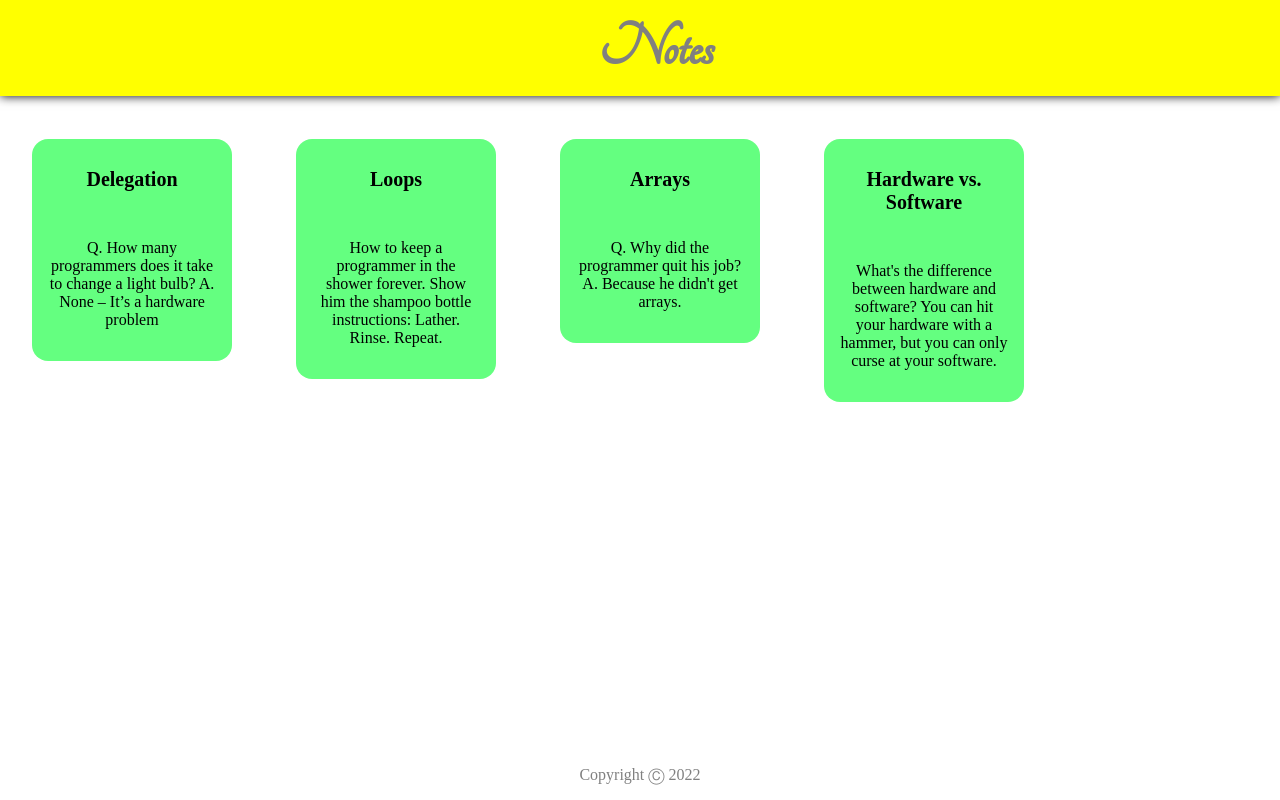
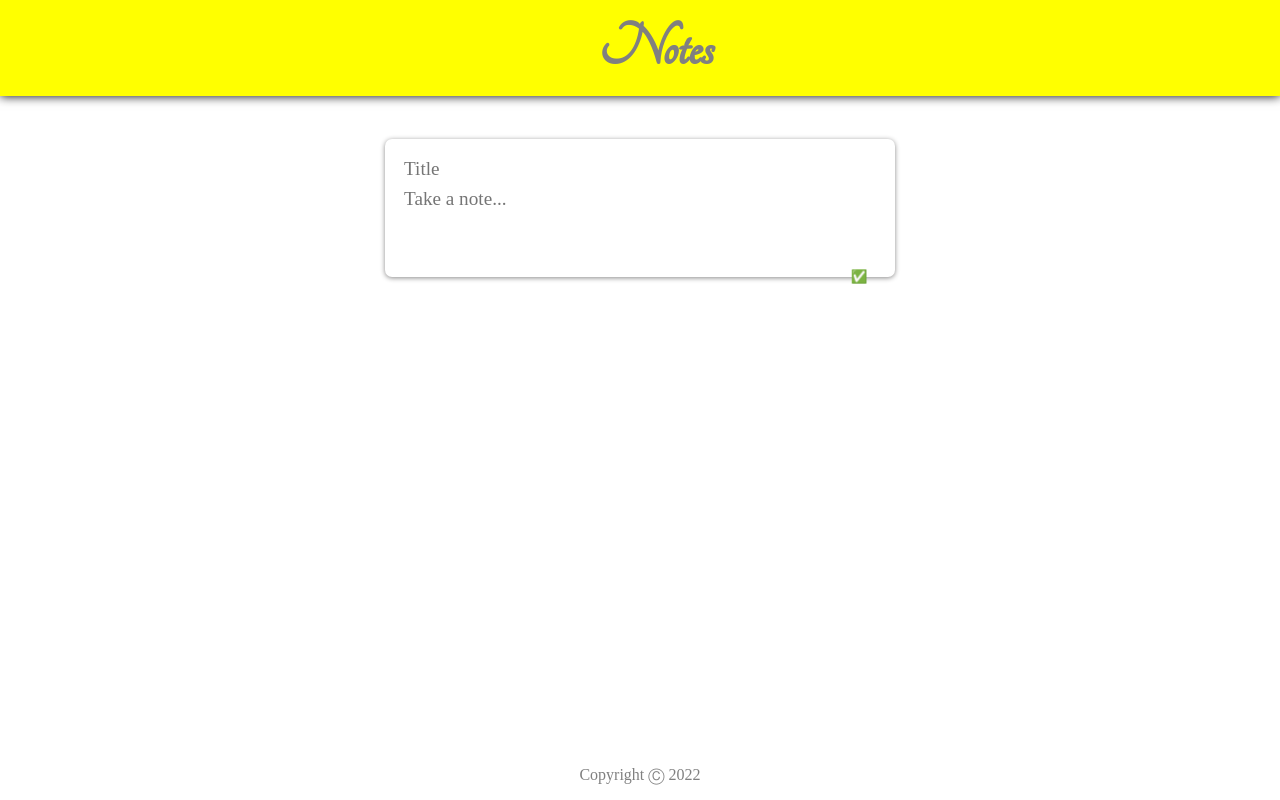
Before and after one commit to tejaspundlik/notes-clone, a React (Create React App) app: page / in a window 1280 px wide. Built offline with nearby package versions, Linux system fonts and the light colour scheme.

Commit message:
Complete App

```diff
--- a/public/index.html
+++ b/public/index.html
@@ -3,9 +3,12 @@
   <head>
     <meta charset="utf-8" />
     <meta name="viewport" content="width=device-width, initial-scale=1" />
-    <link rel="icon" href="/images/favicon.png">
-    <link rel="stylesheet" href="https://fonts.googleapis.com/css?family=Tangerine">
-    <link rel="stylesheet" href="./styles.css">
+    <link rel="icon" href="/images/favicon.png" />
+    <link
+      rel="stylesheet"
+      href="https://fonts.googleapis.com/css?family=Tangerine"
+    />
+    <link rel="stylesheet" href="./styles.css" />
     <title>To-Do List</title>
   </head>
   <body>
--- a/public/styles.css
+++ b/public/styles.css
@@ -2,44 +2,88 @@ body {
   margin: 0px;
   padding: 0px;
 }
-header{
+header {
   font-size: 2rem;
   background-color: yellow;
   box-shadow: 0 0 10px 0 black;
   width: 100%;
 }
-header h1{
-    font-family: 'Tangerine', serif;
+header h1 {
+  font-family: "Tangerine", serif;
   text-align: center;
   color: grey;
   margin-top: 0;
   padding: 1rem 0 1rem 2rem;
 }
-footer{
-    position:absolute;
+footer {
+  position: absolute;
   width: 100%;
   bottom: 0;
 }
-footer p{
+footer p {
   color: grey;
   font-size: 1rem;
   text-align: center;
 }
-.note{
+.note {
   margin: 2rem;
   margin-top: 0;
   border-radius: 1rem;
-    background-color: rgba(0, 255, 47, 0.607);
+  background-color: oldlace;
   width: 200px;
   float: left;
 }
-.note p{
+.note p {
   padding: 1rem;
   text-align: center;
   font-size: 16px;
 }
-.note h1{
+.note h1 {
   padding: 1rem;
   text-align: center;
   font-size: 20px;
 }
+.note button {
+  background-color: transparent;
+  position: relative;
+  float: right;
+  margin-right: 10px;
+  color: #f5ba13;
+  border: none;
+  width: 12px;
+  height: 12px;
+  cursor: pointer;
+  outline: none;
+}
+form {
+  position: relative;
+  width: 480px;
+  margin: 30px auto 20px auto;
+  background: #fff;
+  padding: 15px;
+  border-radius: 7px;
+  box-shadow: 0 1px 5px rgb(138, 137, 137);
+}
+form input,
+form textarea {
+  width: 100%;
+  border: none;
+  padding: 4px;
+  outline: none;
+  font-size: 1.2em;
+  font-family: inherit;
+  resize: none;
+}
+form button {
+  position: absolute;
+  right: 18px;
+  bottom: -18px;
+  background: transparent;
+  color: #fff;
+  border: none;
+  border-radius: 50%;
+  width: 36px;
+  height: 36px;
+  cursor: pointer;
+  outline: none;
+}
--- a/src/Components/App.jsx
+++ b/src/Components/App.jsx
@@ -1,21 +1,44 @@
-import React from "react";
-import Header from "./Header"
-import Footer from "./Footer"
-import Note from "./Note"
-import notes from "../notes"
+import React, { useState } from "react";
+import Header from "./Header";
+import Footer from "./Footer";
+import Note from "./Note";
+import CreateArea from "./CreateArea";
 
-function createNotes(item){
-   return (<Note
-    key = {item.key}
-    title={item.title}
-    content={item.content}
-    />);
+function App() {
+  const [notes, setNotes] = useState([]);
+
+  function addNote(newNote) {
+    setNotes((prevNotes) => {
+      return [...prevNotes, newNote];
+    });
+  }
+
+  function deleteNote(id) {
+    setNotes((prevNotes) => {
+      return prevNotes.filter((noteItem, index) => {
+        return index !== id;
+      });
+    });
+  }
+
+  return (
+    <div>
+      <Header />
+      <CreateArea onAdd={addNote} />
+      {notes.map((noteItem, index) => {
+        return (
+          <Note
+            key={index}
+            id={index}
+            title={noteItem.title}
+            content={noteItem.content}
+            onDelete={deleteNote}
+          />
+        );
+      })}
+      <Footer />
+    </div>
+  );
 }
-function App(){
-    return(<div>
-        <Header />
-        {notes.map(createNotes)}
-        <Footer />
-    </div>);
-}
+
 export default App;
--- /dev/null
+++ b/src/Components/CreateArea.jsx
@@ -0,0 +1,51 @@
+import React, { useState } from "react";
+
+function CreateArea(props) {
+  const [note, setNote] = useState({
+    title: "",
+    content: "",
+  });
+
+  function handleChange(event) {
+    const { name, value } = event.target;
+
+    setNote((prevNote) => {
+      return {
+        ...prevNote,
+        [name]: value,
+      };
+    });
+  }
+
+  function submitNote(event) {
+    props.onAdd(note);
+    setNote({
+      title: "",
+      content: "",
+    });
+    event.preventDefault();
+  }
+
+  return (
+    <div>
+      <form>
+        <input
+          name="title"
+          onChange={handleChange}
+          value={note.title}
+          placeholder="Title"
+        />
+        <textarea
+          name="content"
+          onChange={handleChange}
+          value={note.content}
+          placeholder="Take a note..."
+          rows="3"
+        />
+        <button onClick={submitNote}>✅</button>
+      </form>
+    </div>
+  );
+}
+
+export default CreateArea;
--- a/src/Components/Note.jsx
+++ b/src/Components/Note.jsx
@@ -1,11 +1,17 @@
 import React from "react";
 
-function Note(props){
-    return(
-        <div className="note">
-            <h1>{props.title}</h1>
-            <p>{props.content}</p>
-        </div>
-    );
+function Note(props) {
+  function handleClick() {
+    props.onDelete(props.id);
+  }
+
+  return (
+    <div className="note">
+      <h1>{props.title}</h1>
+      <p>{props.content}</p>
+      <button onClick={handleClick}>❌</button>
+    </div>
+  );
 }
+
 export default Note;
--- a/src/index.js
+++ b/src/index.js
@@ -1,5 +1,5 @@
-import React from 'react';
-import ReactDOM from 'react-dom';
-import App from './Components/App';
+import React from "react";
+import ReactDOM from "react-dom";
+import App from "./Components/App";
 
 ReactDOM.render(<App />, document.getElementById("root"));
--- a/src/notes.js
+++ /dev/null
@@ -1,27 +0,0 @@
-const notes = [
-    {
-      key: 1,
-      title: "Delegation",
-      content:
-        "Q. How many programmers does it take to change a light bulb? A. None – It’s a hardware problem"
-    },
-    {
-      key: 2,
-      title: "Loops",
-      content:
-        "How to keep a programmer in the shower forever. Show him the shampoo bottle instructions: Lather. Rinse. Repeat."
-    },
-    {
-      key: 3,
-      title: "Arrays",
-      content:
-        "Q. Why did the programmer quit his job? A. Because he didn't get arrays."
-    },
-    {
-      key: 4,
-      title: "Hardware vs. Software",
-      content:
-        "What's the difference between hardware and software? You can hit your hardware with a hammer, but you can only curse at your software."
-    }
-  ];
-export default notes;
```
Also changed, not shown: src/Components/Footer.jsx (+6 -6 lines), src/Components/Header.jsx (+5 -4 lines). Lines whose indentation alone changed are shown as unchanged.
